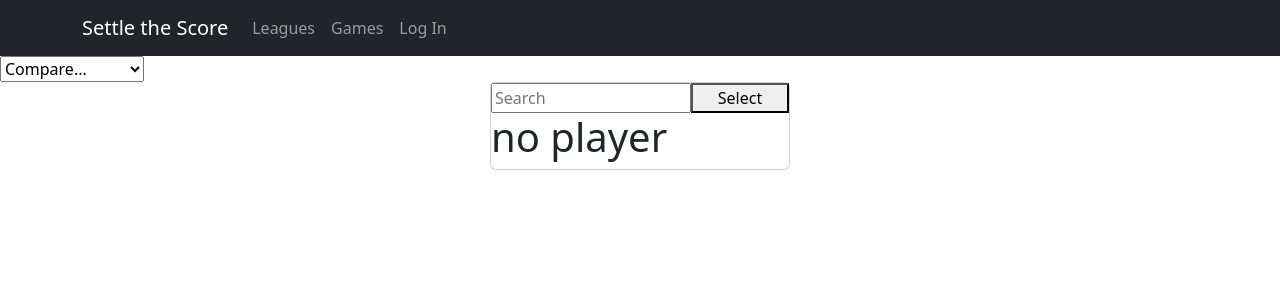
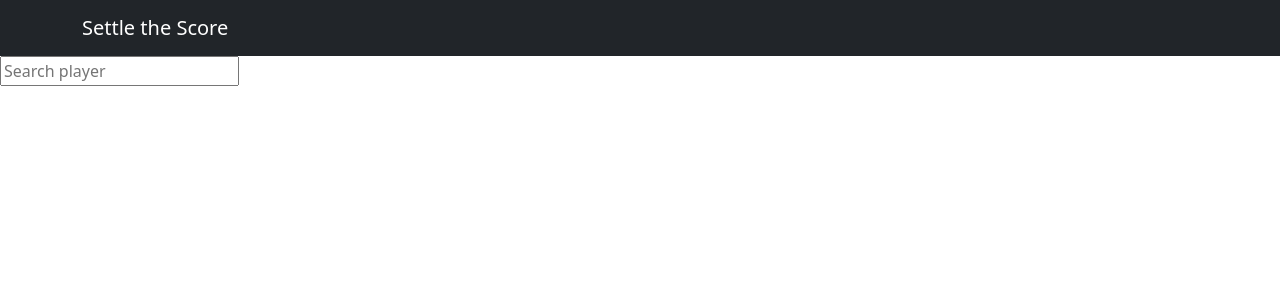
Before and after one commit to HectorMagana1/football-web-app, a React (Vite) app: page / in a window 1280 px wide. Shown: the top 300 px of the page. Built offline with nearby package versions, Linux system fonts and the light colour scheme.

Commit message:
search bar and search results

```diff
--- a/src/Components/Login.jsx
+++ /dev/null
@@ -1,7 +0,0 @@
-import React from 'react'
-
-export default function Login() {
-  return (
-    <div>Login</div>
-  )
-}
--- a/src/Components/Navbar.jsx
+++ b/src/Components/Navbar.jsx
@@ -6,9 +6,6 @@ import 'bootstrap/dist/css/bootstrap.min.css';
 // import Dashboard from '../Pages/Dashboard';
 import DashboardV2 from '../Pages/DashboardV2.0';
 import { Link, Routes, Route } from 'react-router-dom';
-import Leagues from '../Pages/Leagues';
-import Games from '../Pages/Games';
-import Login from './Login';
 
 export default function newNavbar() {
 
@@ -17,19 +14,11 @@ export default function newNavbar() {
             <Navbar sticky='top' bg="dark" data-bs-theme="dark">
                 <Container>
                     <Navbar.Brand as={Link} to='/'>Settle the Score</Navbar.Brand>
-                    <Nav className="me-auto">
-                            <Nav.Link as={Link} to='/leagues'>Leagues</Nav.Link>
-                            <Nav.Link as={Link} to='/games'>Games</Nav.Link>
-                            <Nav.Link as={Link} to='/log-in'>Log In</Nav.Link>
-                    </Nav>
                 </Container>
             </Navbar>
             <div>
                 <Routes>
                     <Route path='/' element={<DashboardV2 />} />
-                    <Route path='/leagues' element={<Leagues />} />
-                    <Route path='/games' element={<Games />} />
-                    <Route path='/log-in' element={<Login />} />
                 </Routes>
             </div>
         </>
--- /dev/null
+++ b/src/Components/SearchBar.jsx
@@ -0,0 +1,24 @@
+import React, { useEffect, useState } from 'react'
+
+export default function SearchBar({ setResults }) {
+
+    const [input, setInput] = useState('');
+
+    // function handleChange(event){
+    //     setInput(event.target.value);
+    // }
+
+    async function searchPlayer(event){
+        setInput(event.target.value)
+        let url = `https://www.balldontlie.io/api/v1/players?search=${input}`
+        const response = await fetch(url);
+        const searchedResult = await response.json();
+        setResults(searchedResult);
+    }
+
+  return (
+    <div>
+        <input type="text" placeholder='Search player' value={input} onChange={searchPlayer}/>
+    </div>
+  )
+}
--- a/src/Components/SearchedPlayer.jsx
+++ /dev/null
@@ -1,10 +0,0 @@
-
-export default function SearchedPlayer({ player }) {
-    let data = player.data
-    console.log(data);
-  return (
-    <div>
-        {data.map((player)=>{return(<h1>{player.first_name}</h1>)})}
-    </div>
-  )
-}
--- /dev/null
+++ b/src/Components/SearchedResults.jsx
@@ -0,0 +1,16 @@
+export default function SearchedResults({ results }) {
+  // console.log(results);
+  let data = results.data
+  // console.log(data);
+  return (
+    <div>
+      {data.map((player)=>{
+        return(
+          <div key={player.id}>
+            <h1>{player.first_name} {player.last_name}</h1>
+          </div>
+        )
+      })}
+    </div>
+  )
+}
--- a/src/Pages/DashboardV2.0.jsx
+++ b/src/Pages/DashboardV2.0.jsx
@@ -1,54 +1,17 @@
-import React, { useEffect, useState } from 'react'
-import SearchedPlayer from '../Components/SearchedPlayer';
+import React, { useState } from 'react'
+import SearchedResults from '../Components/SearchedResults';
+import SearchBar from '../Components/SearchBar';
 // import ComparedCard from '../Components/Comparedcard';
 
 export default function DashboardV2_0() {
 
-    const[selectInput, setSelectInput]=useState('');
-    const[searchInput, setSearchInput]=useState('');
-    const[player, setPlayer] = useState([]);
-
-    function handleChange(event){
-        setSelectInput(event.target.value)
-    }
-
-    function handleInputChange1(event){
-        let search1 = event.target.value;
-        setSearchInput(search1);
-    }
-
-    async function getPlayer (){
-        let url = `https://www.balldontlie.io/api/v1/players?search=${searchInput}`;
-        let response = await fetch(url);
-        let newPlayer = await response.json();
-        // console.log(newPlayer);
-        // let newPlayerArr = [...player, newPlayer]
-        setPlayer(newPlayer);
-        // setPlayer()
-    }
-
-    function handleClick(event){
-        event.preventDefault();
-        getPlayer();
-
-    }
+    const [results, setResults] = useState([])
 
   return (
     <div>
-        <form action="">
-            <select name='compare' onChange={handleChange}>
-                <option value="">Compare...</option>
-                <option value="teams">Compare Teams</option>
-                <option value="players">Compare Player</option>
-            </select>
-            <div id='card-container'>
-                <div className='card'>
-                    <input className='card-input' type="text" placeholder={`Search ${selectInput}`} onChange={handleInputChange1} />
-                    <button onClick={handleClick}>Select</button>
-                    {player.length===0?<h1>no player</h1>:<SearchedPlayer player={player}/>}
-                </div>
-            </div>
-        </form>
+        <SearchBar setResults={setResults} />
+        {/* {results.data.length > 0 ? <SearchedResults results={results} /> : <h1>search</h1>} */}
+        {results.data && results.data.length>0 && <SearchedResults results={results} />}
     </div>
   )
 }
--- a/src/Pages/Games.jsx
+++ /dev/null
@@ -1,7 +0,0 @@
-import React from 'react'
-
-export default function Games() {
-  return (
-    <div>Games</div>
-  )
-}
--- a/src/Pages/Leagues.jsx
+++ /dev/null
@@ -1,7 +0,0 @@
-import React from 'react'
-
-export default function Leagues() {
-  return (
-    <div>Leagues</div>
-  )
-}
```
Also changed, not shown: src/Components/Comparedcard.jsx (deleted, +0 -12 lines).
